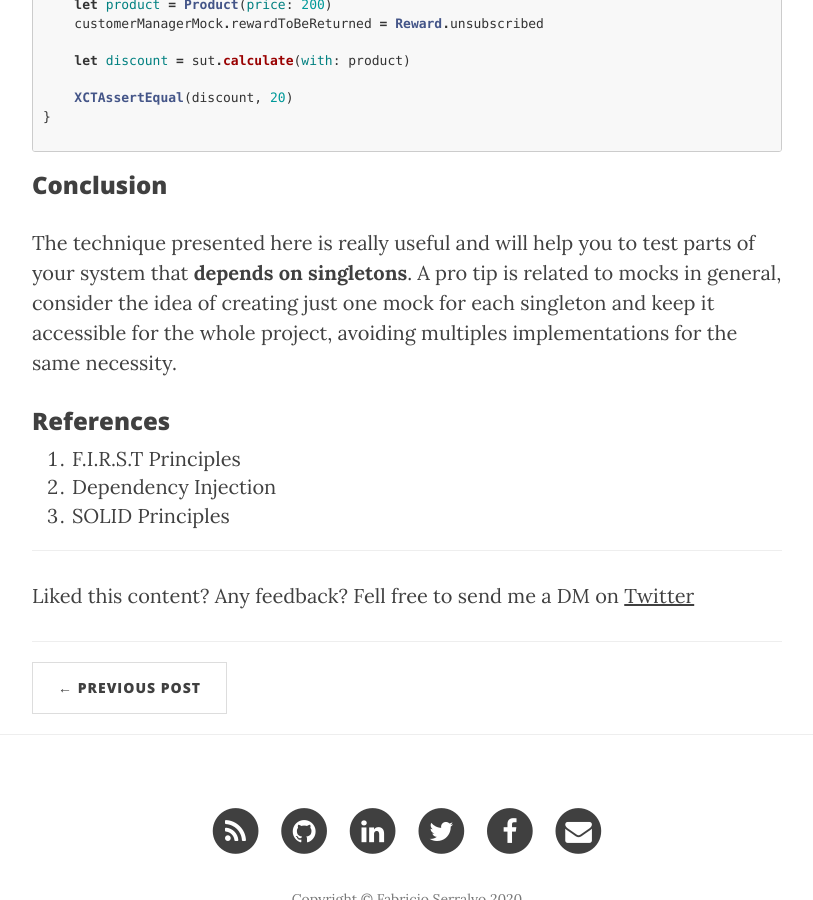
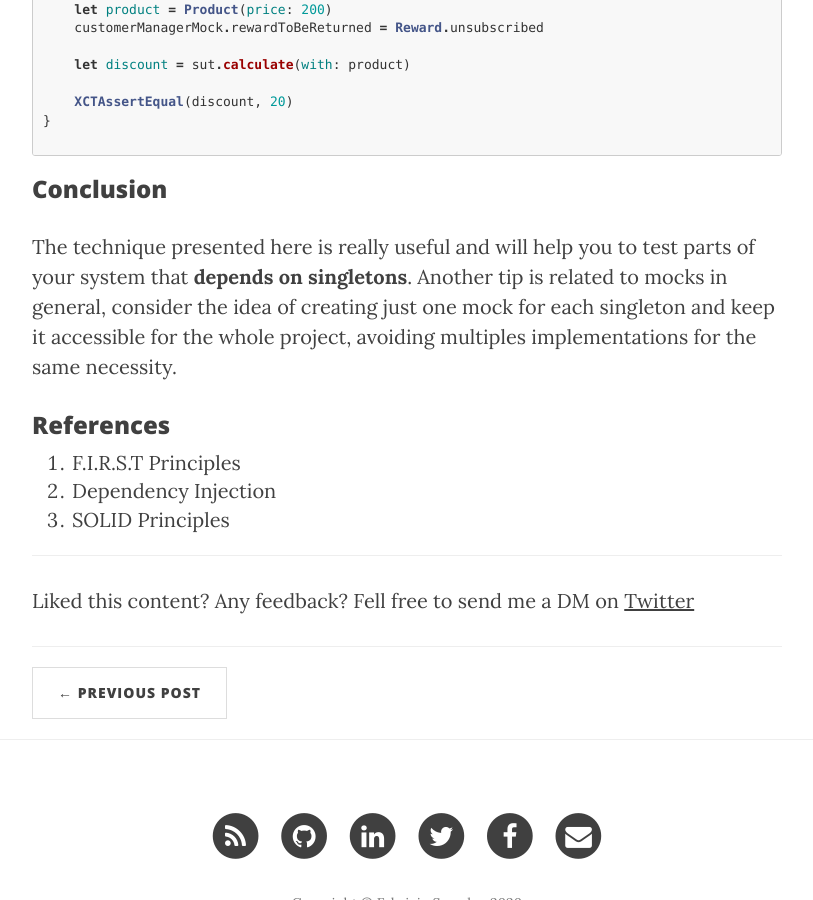
Before and after one commit to serralvo/serralvo.github.io, a Jekyll site: the page built from _posts/2020-11-11-mocking-singleton-to-increase-testability-in-swift.markdown, in a window 1280 px wide and 900 px high, scrolled down 7630 px. Shown: the whole window, without its empty margins (233-1046 px from the left). Built offline with Jekyll 4.4.1, drawn with Linux system fonts in a browser that asks for light colours; nearby versions of some CDN libraries; some of the changed text lies outside the part shown.

Commit message:
Update and rename 2020-10-17-mocking-singleton-to-increase-testability-in-swift.markdown to 2020-11-11-mocking-singleton-to-increase-testability-in-swift.markdown

```diff
--- a/_posts/2020-10-17-mocking-singleton-to-increase-testability-in-swift.markdown
+++ b/_posts/2020-11-11-mocking-singleton-to-increase-testability-in-swift.markdown
@@ -283,7 +280,7 @@ func test_calculate_withProductThatPriceIsHigherThan100_andCustomerIsUnsubscribe
 
 ### Conclusion
 
-The technique presented here is really useful and will help you to test parts of your system that **depends on singletons**. A pro tip is related to mocks in general, consider the idea of creating just one mock for each singleton and keep it accessible for the whole project, avoiding multiples implementations for the same necessity.
+The technique presented here is really useful and will help you to test parts of your system that **depends on singletons**. Another tip is related to mocks in general, consider the idea of creating just one mock for each singleton and keep it accessible for the whole project, avoiding multiples implementations for the same necessity.
 
 ### References
 1. <a href="http://agileinaflash.blogspot.com/2009/02/first.html" target="_blank">F.I.R.S.T Principles</a>
```
Also changed, not shown: other parts of _posts/2020-11-11-mocking-singleton-to-increase-testability-in-swift.markdown (+3 -6 lines).
